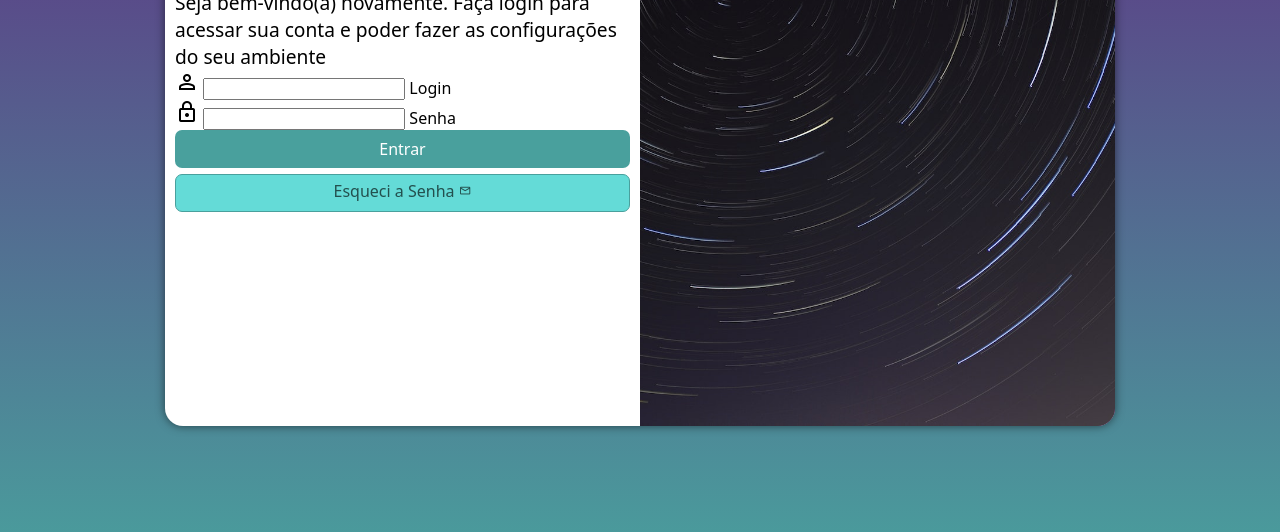
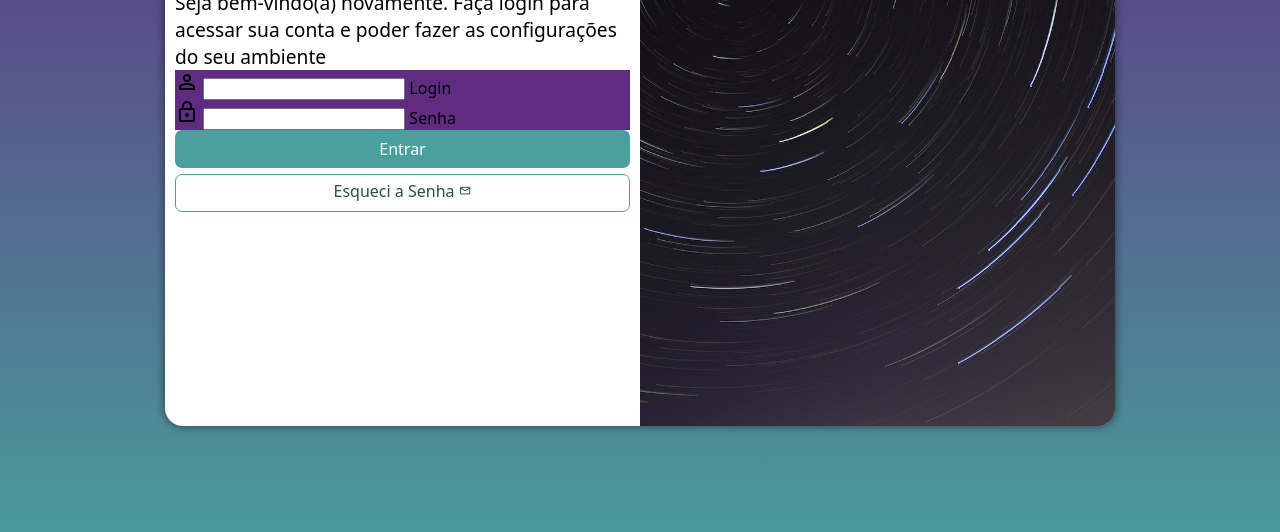
Before and after one commit to CaioWelterBogo/projeto-login, a plain HTML site: page index.html in a window 1280 px wide. Shown: the part 224-756 px from the top of the page. Drawn offline with nearby package versions, Linux system fonts and the light colour scheme.

Commit message:
mudei cor

```diff
--- a/estilos/estilo.css
+++ b/estilos/estilo.css
@@ -59,6 +59,10 @@ div#form > p{
     font-size: 0.8em;
 }
 
+form > div.campo{
+    background-color: #5f2c82;
+}
+
 form > input[type=submit]{
     display: block;
     font-size: 1em;
@@ -81,7 +85,7 @@ form > a.botao{
     height: 38px;
     padding-top: 5px;
     margin-top: 6px;
-    background-color: #64dbd7;
+    background-color: white;
     color: #23504e;
     border: 1px solid #49a09d;
     border-radius: 7px;
```
